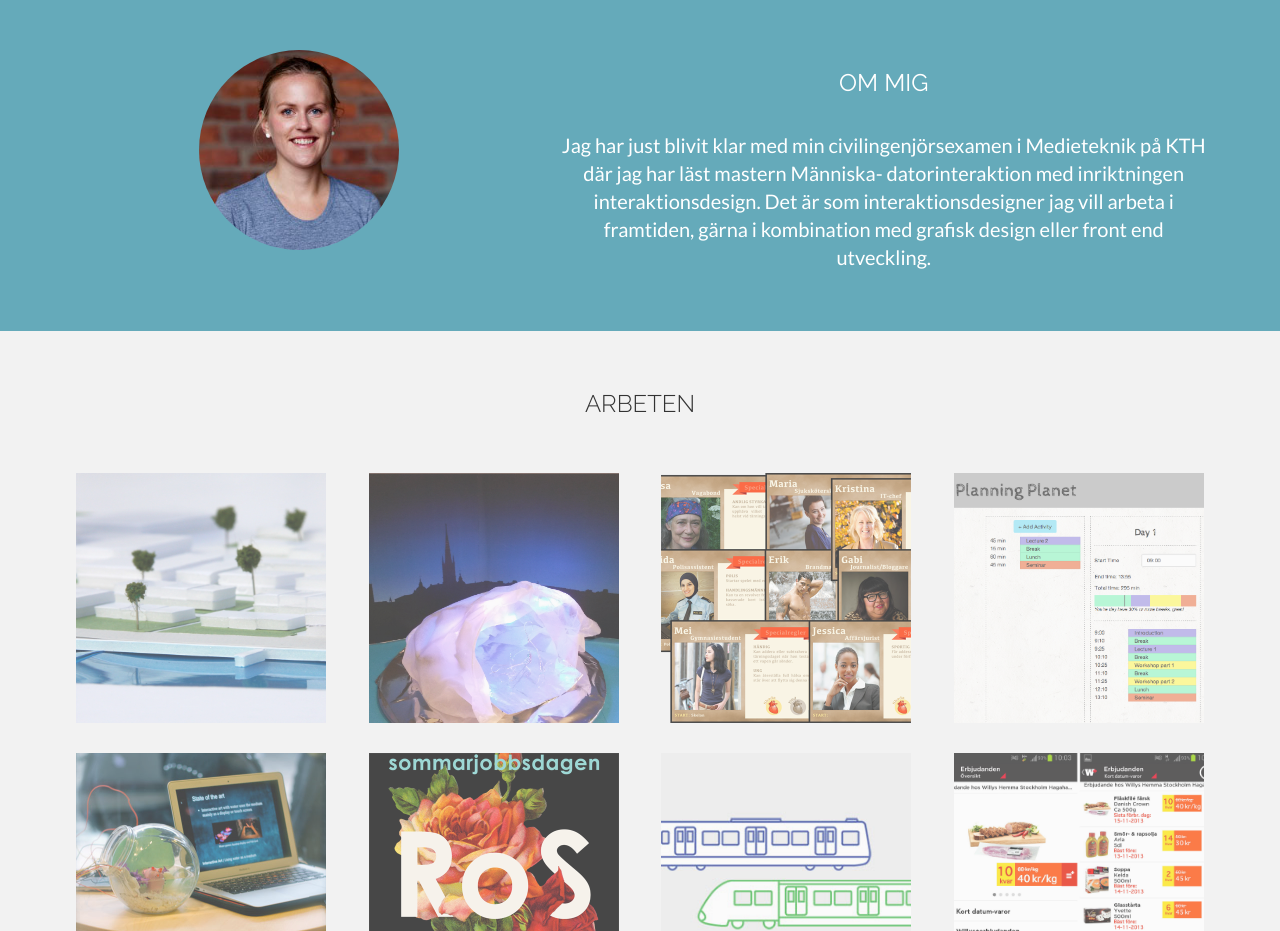
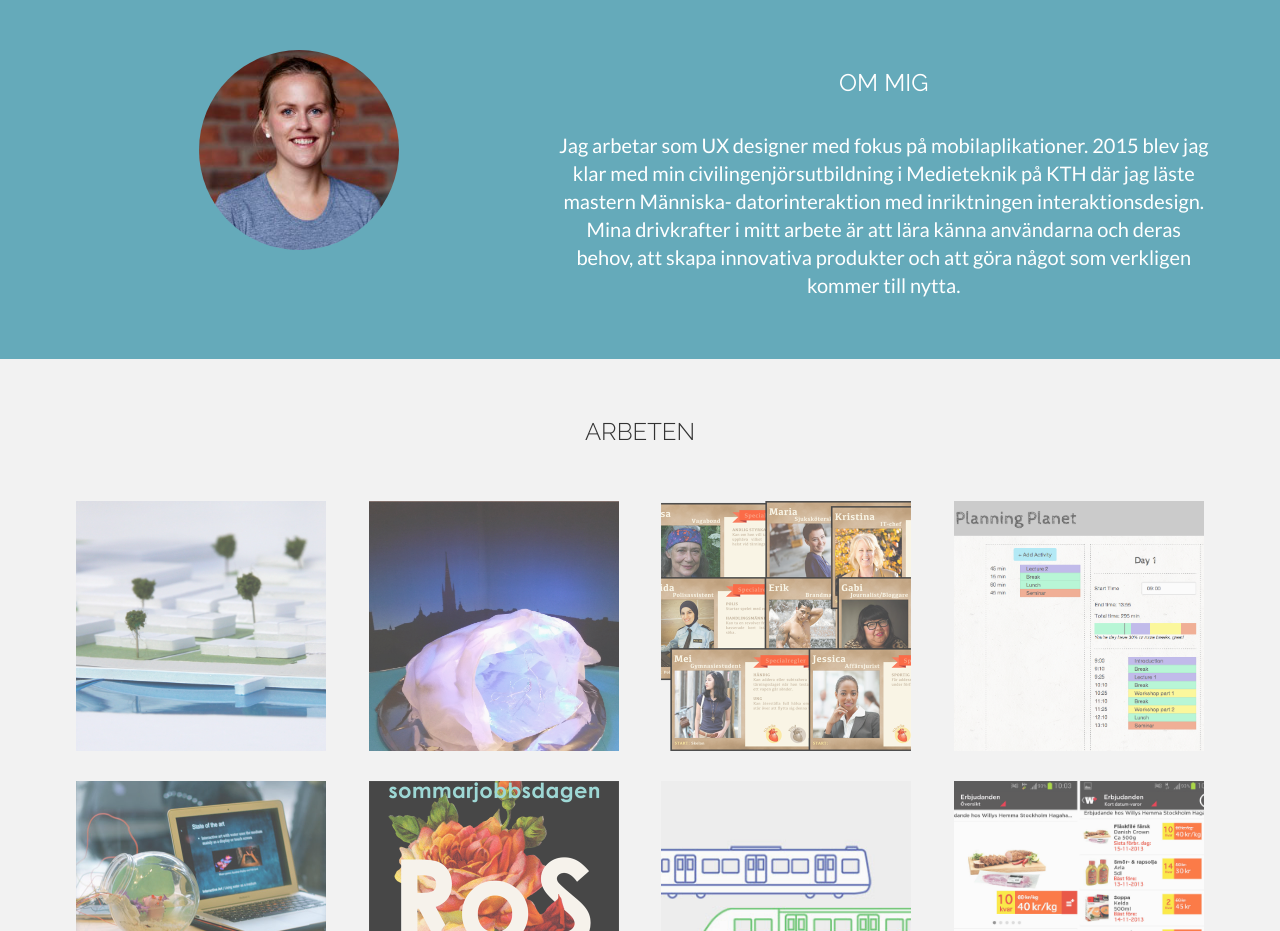
Before and after one commit to Lydia-Wallgren/Lydia-Wallgren.github.io, a plain HTML site: page index.html in a window 1280 px wide. Shown: the part 800-1731 px from the top of the page. Drawn offline with nearby package versions, Linux system fonts and the light colour scheme.

Commit message:
Info text changed

```diff
--- a/index.html
+++ b/index.html
@@ -60,7 +60,8 @@
 
 				<div class="col-lg-7 centered">
 					<h3>OM MIG</h3>
-					<p>Jag har just blivit klar med min civilingenjörsexamen i Medieteknik på KTH där jag har läst mastern Människa- datorinteraktion med inriktningen interaktionsdesign. Det är som interaktionsdesigner jag vill arbeta i framtiden, gärna i kombination med grafisk design eller front end utveckling.</p>
+					<p>
+						Jag arbetar som UX designer med fokus på mobilaplikationer. 2015 blev jag klar med min civilingenjörsutbildning i Medieteknik på KTH där jag läste mastern Människa- datorinteraktion med inriktningen interaktionsdesign. Mina drivkrafter i mitt arbete är att lära känna användarna och deras behov, att skapa innovativa produkter och att göra något som verkligen kommer till nytta.</p>
 				</div>
 			</div>
 		</div>
```
